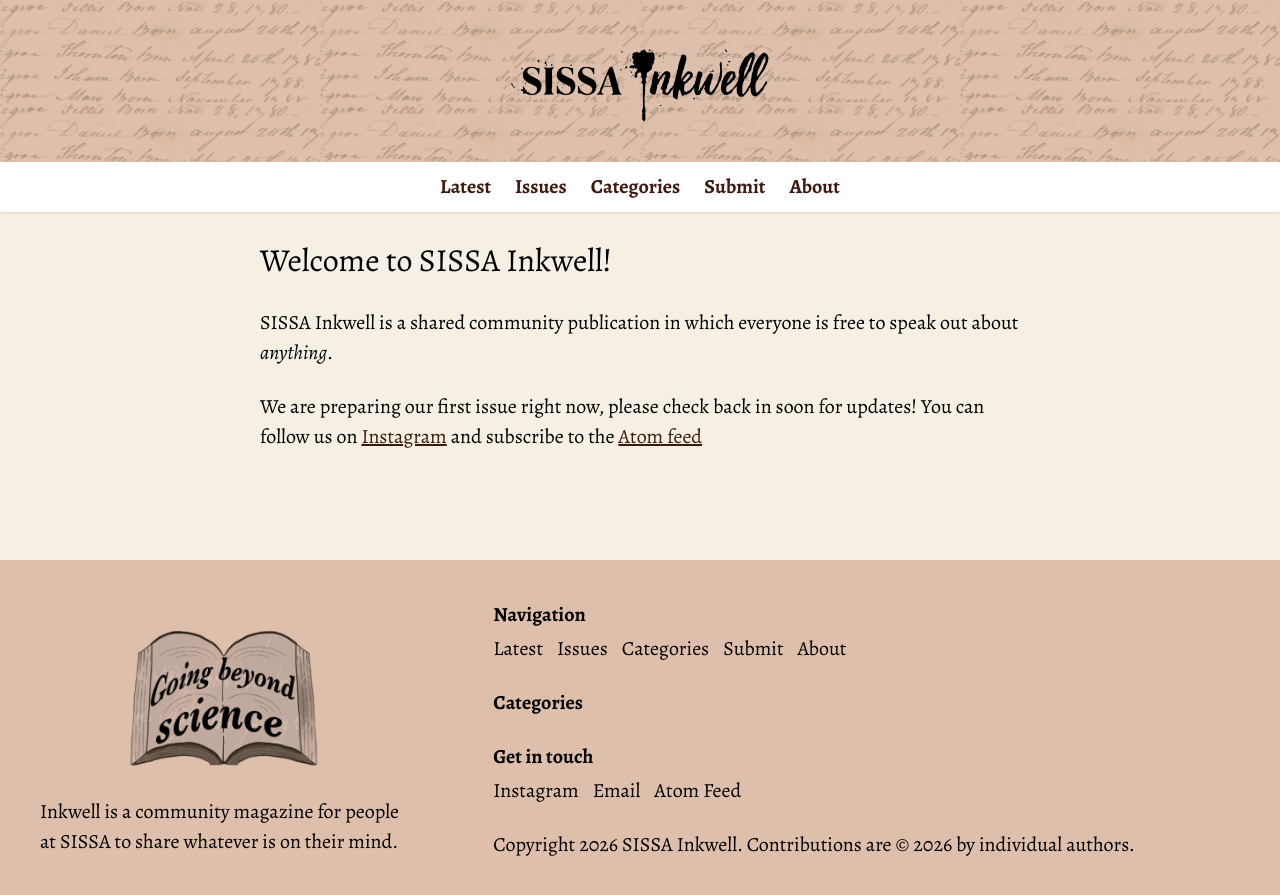
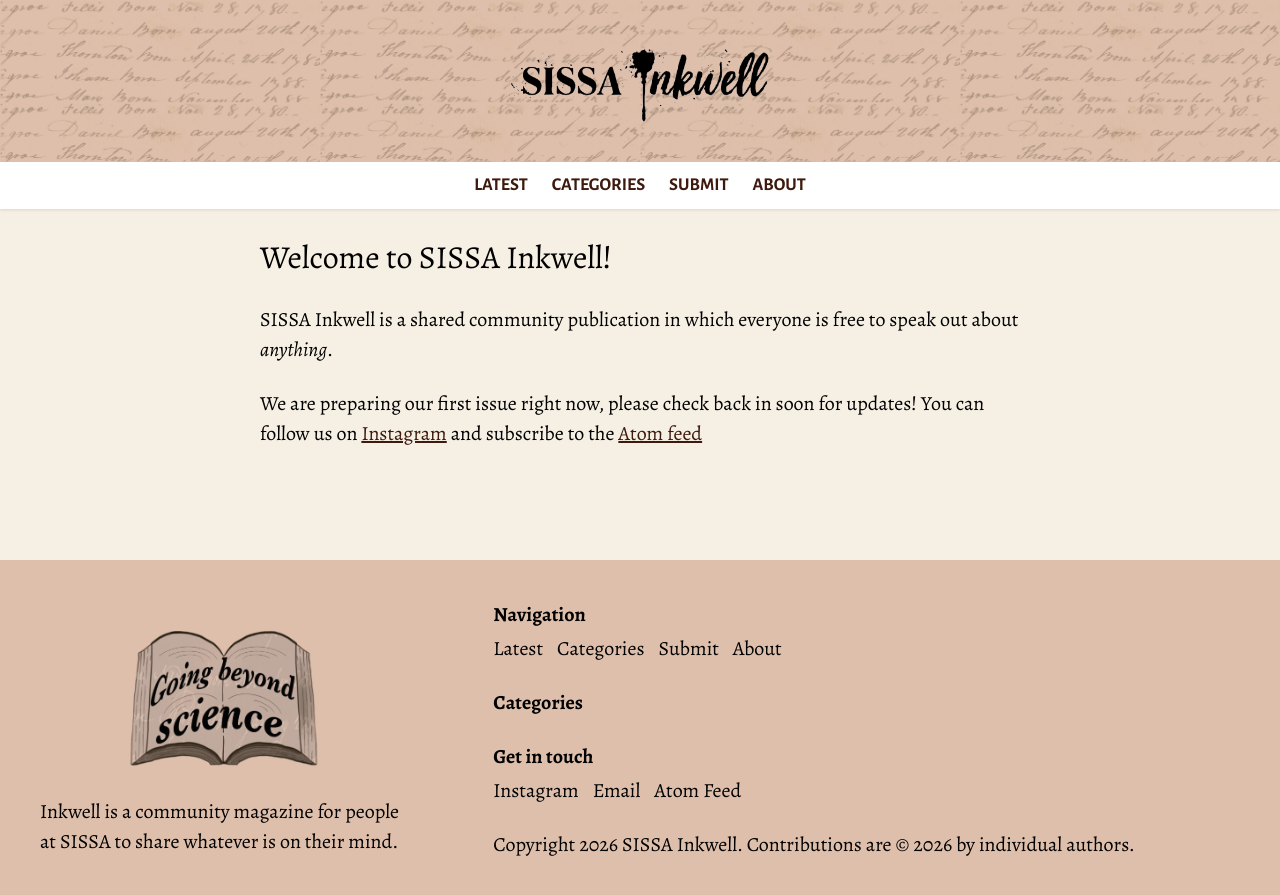
Before and after one commit to 11DE784A/InkwellWebsite, a Jekyll site: the page built from index.markdown, in a window 1280 px wide. Shown: the top 895 px of the page. Built offline with Jekyll 4.4.1, drawn with Linux system fonts in a browser that asks for light colours; some web fonts are replaced.

Commit message:
sans font in navbar and removed the issues entry

```diff
--- a/_data/navigation.yaml
+++ b/_data/navigation.yaml
@@ -2,8 +2,8 @@ sections:
   - title: Latest
     url: /
 
-  - title: Issues
-    url: /issues/
+#  - title: Issues
+#    url: /issues/
 
   - title: Categories
     url: /categories/
--- a/assets/styles.css
+++ b/assets/styles.css
@@ -108,9 +108,12 @@ nav:hover {
 }
 
 nav ul li {
-  font-weight: bold;
+  font-family: var(--sans-font);
+  font-weight: 800;
+  font-size: calc(0.9 * var(--base-font-size));
   display: inline-block;
   margin: 1rem;
+  text-transform: uppercase;
 }
 
 
```
